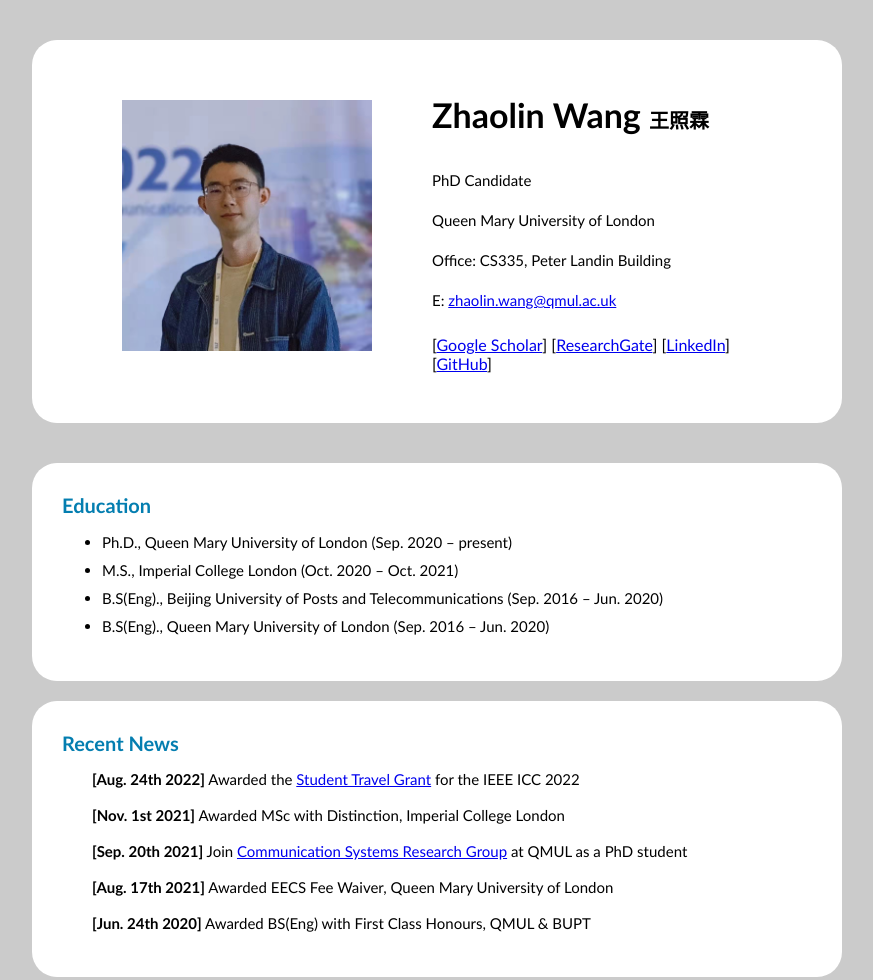
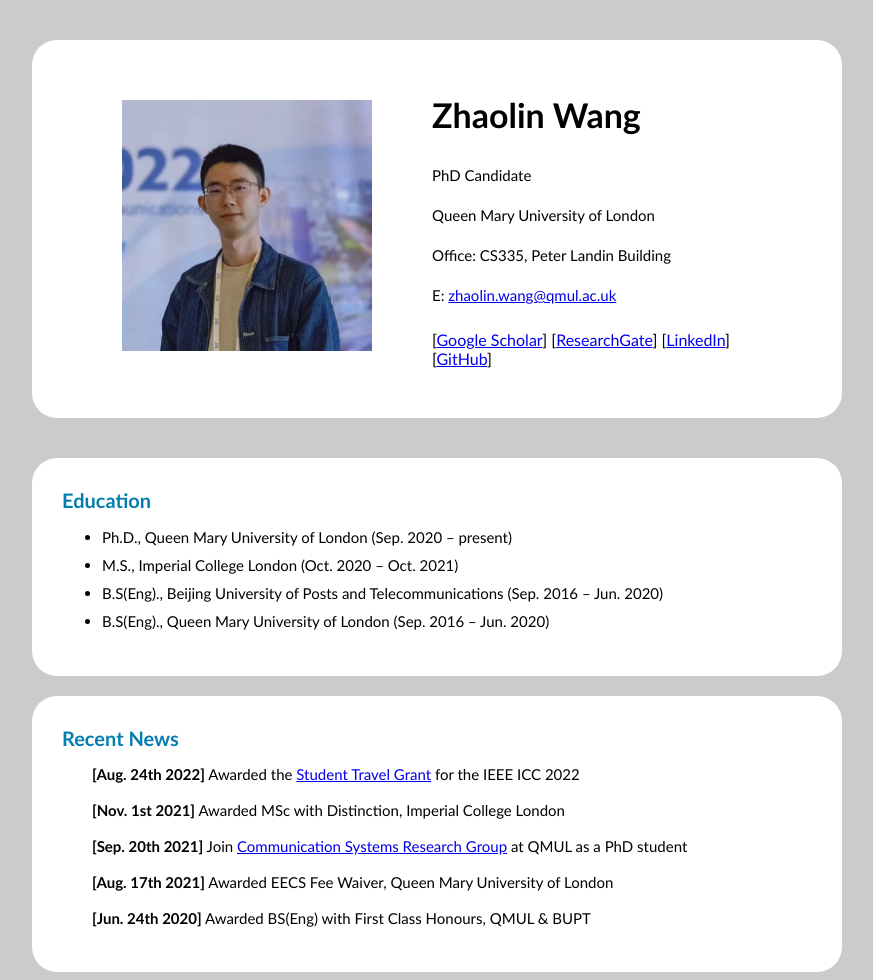
Before and after one commit to halbupt/halbupt.github.io, a plain HTML site: page index.html in a window 1280 px wide. Shown: the top 980 px of the page, without its empty margins (203-1076 px from the left). Drawn offline with nearby package versions, Linux system fonts and the light colour scheme.

Commit message:
Update index.html

```diff
--- a/index.html
+++ b/index.html
@@ -47,9 +47,6 @@
         <div id="bio">
             <h1 style="line-height: 50px;">
                 Zhaolin Wang
-                <span style="font-size: 20px;">
-                    <strong>王照霖</strong>
-                </span>
             </h1>
             <p style="line-height: 40px;font-size: 15px;">
                 PhD Candidate<br/>
```
